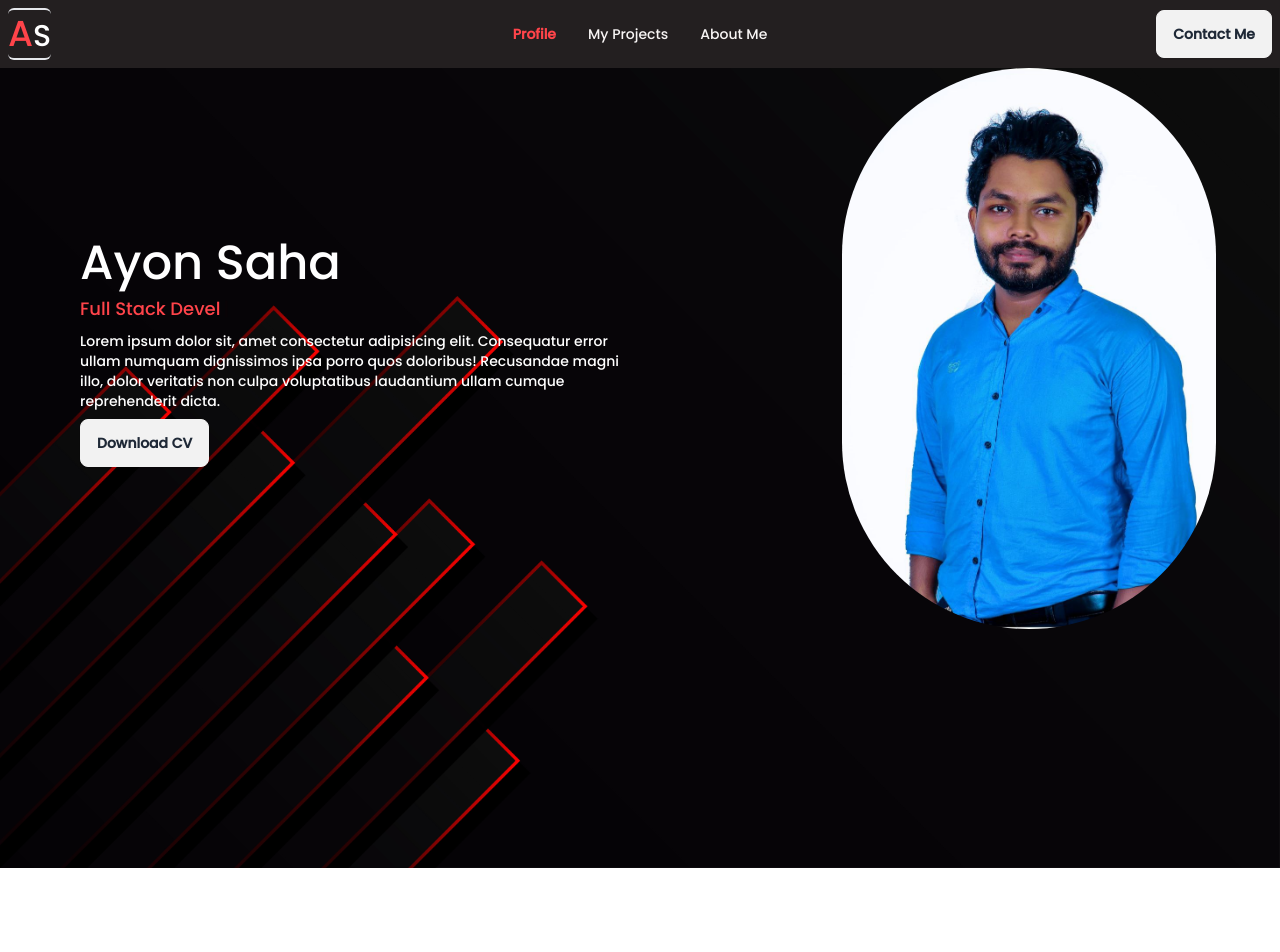
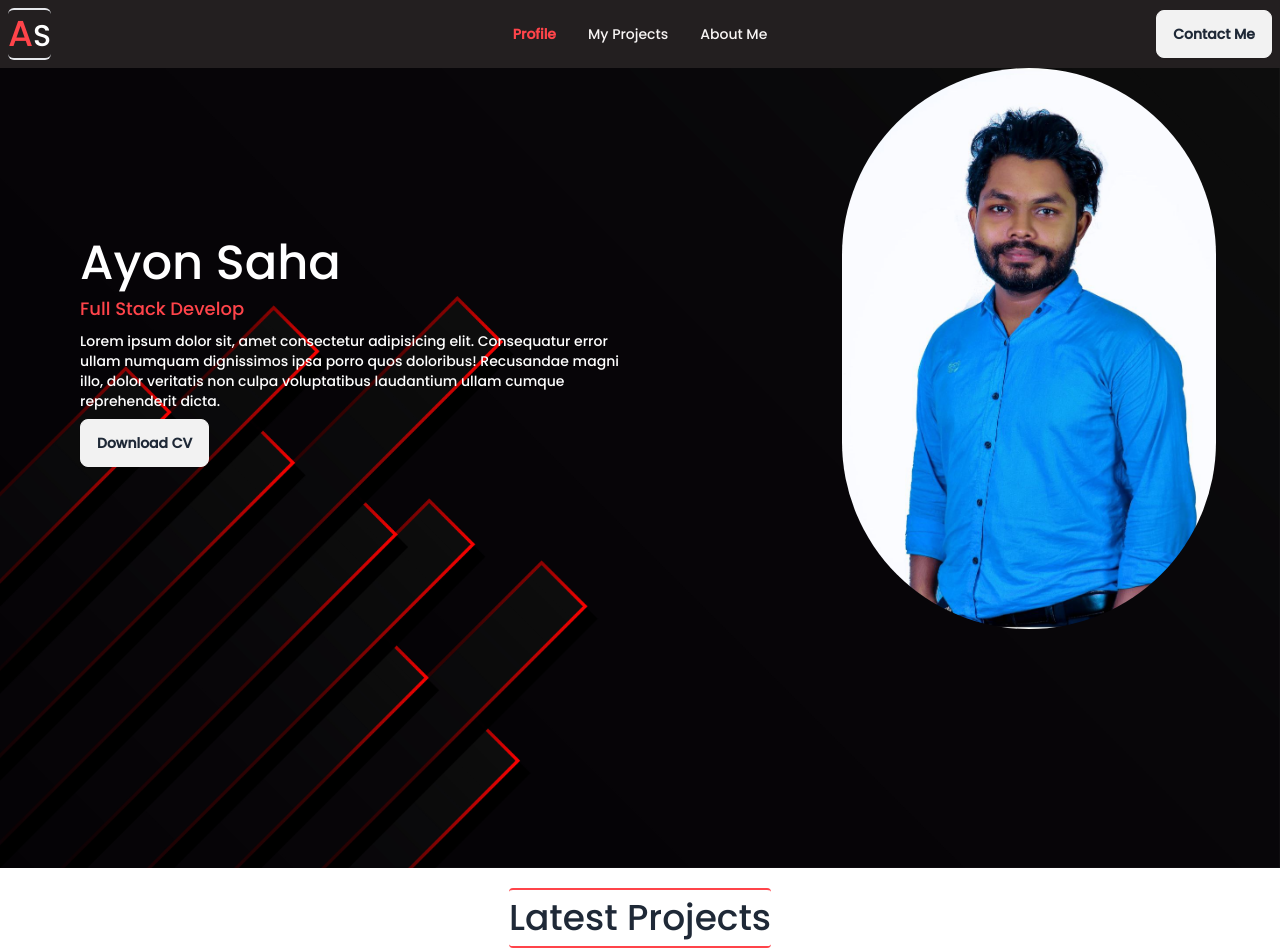
Before and after one commit to ayon121/My_Portfolio, a React (Vite) app: page / in a window 1280 px wide. Shown: the top 952 px of the page. Before the commit the page ends 888 px from the top, so only its background shows below. Built offline with nearby package versions, Linux system fonts and the light colour scheme.

Commit message:
tite added

```diff
--- a/src/Components/Pages/Home/Home.jsx
+++ b/src/Components/Pages/Home/Home.jsx
@@ -3,12 +3,14 @@
 
 import Navbar from "../Shared/Navbar";
 import Banner from "./Banner/Banner";
+import LatestProjects from "./LatestProjects/LatestProjects";
 
 const Home = () => {
     return (
         <div>
            <Navbar></Navbar>
            <Banner></Banner>
+           <LatestProjects></LatestProjects>
         </div>
     );
 };
--- /dev/null
+++ b/src/Components/Pages/Home/LatestProjects/LatestProjects.jsx
@@ -0,0 +1,18 @@
+// import React from 'react';
+// import PropTypes from 'prop-types';
+
+import Title from "../../Shared/Title";
+
+const LatestProjects = ()=> {
+    return (
+        <div>
+            <Title title={"Latest Projects"}></Title>
+        </div>
+    );
+};
+
+LatestProjects.propTypes = {
+
+};
+
+export default LatestProjects;
--- /dev/null
+++ b/src/Components/Pages/Shared/Title.jsx
@@ -0,0 +1,18 @@
+
+import PropTypes from 'prop-types';
+
+const Title = ({title}) => {
+    return (
+        <div className='flex justify-center mb-10'>
+            <div className='text-center max-w-3xl font-poppins border-y-2 border-[#FF444A] rounded'>
+                <h1 className='text-2xl md:text-3xl lg:text-4xl py-2'>{title}</h1>
+            </div>
+        </div>
+    );
+};
+
+Title.propTypes = {
+    title : PropTypes.string
+};
+
+export default Title;
```
